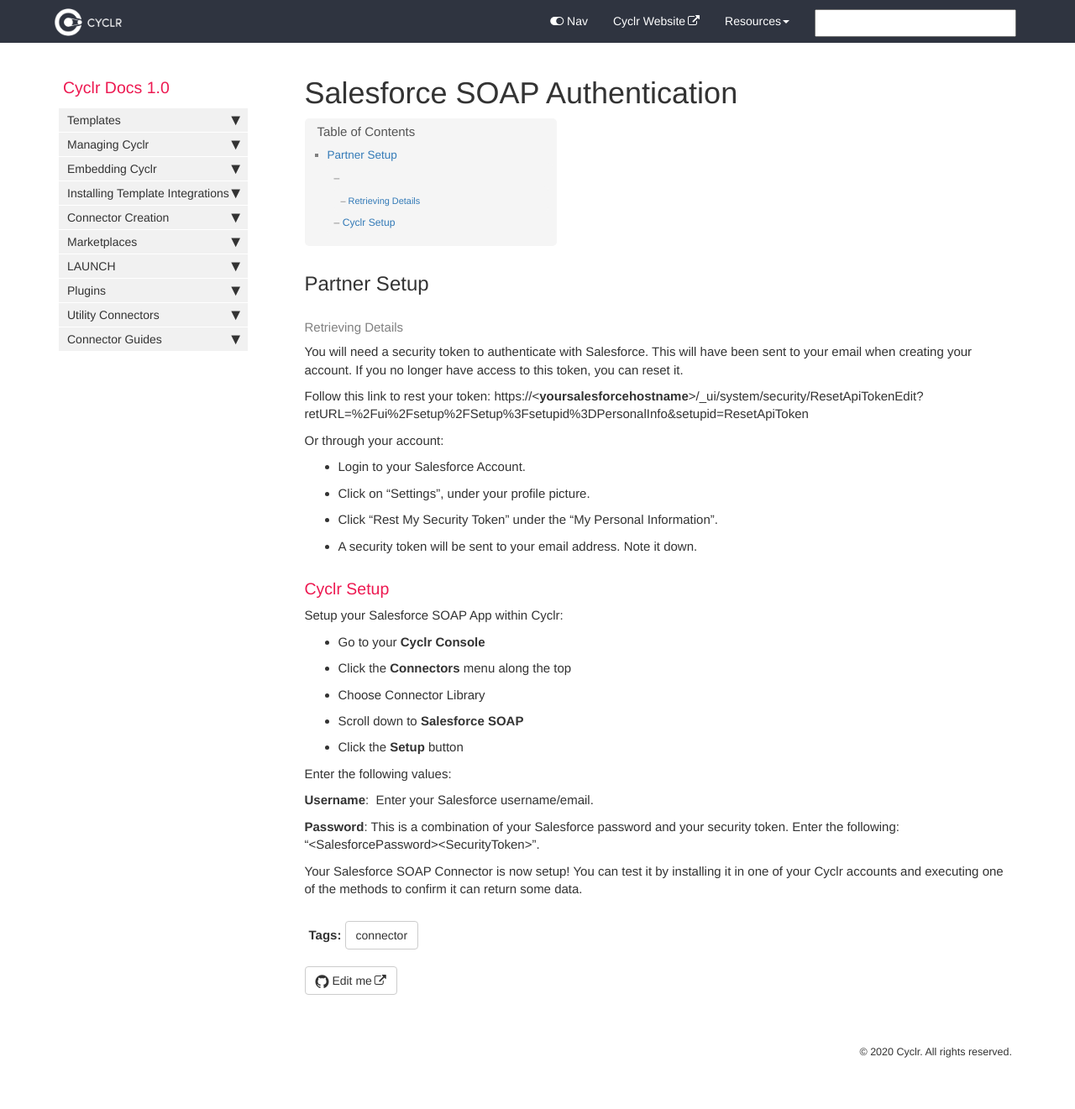
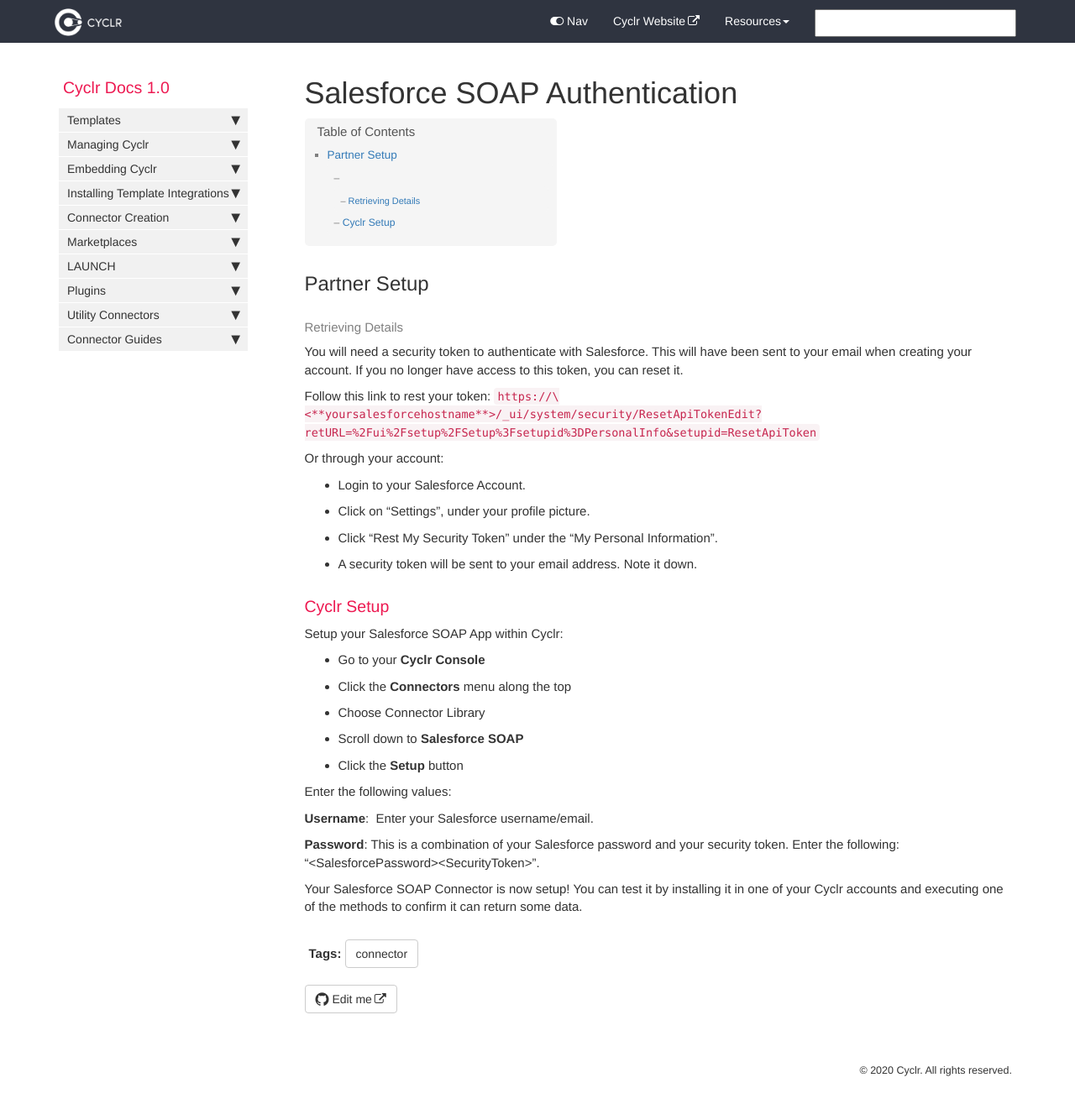
Before and after one commit to sneakysneak/docs, a Jekyll site: the page built from pages/connector-authentication/salesforceSoap.md, in a window 1280 px wide and 1345 px high. Shown: the top 1321 px of the window at 84% size. Built offline with Jekyll 4.4.1, drawn with Linux system fonts in a browser that asks for light colours; nearby versions of some CDN libraries; comment, search, counter and statistics services are not loaded.

```diff
--- a/pages/connector-authentication/salesforceSoap.md
+++ b/pages/connector-authentication/salesforceSoap.md
@@ -11,7 +11,7 @@ tags: [connector]
 
 You will need a security token to authenticate with Salesforce. This will have been sent to your email when creating your account. If you no longer have access to this token, you can reset it.
 
-Follow this link to rest your token: https://\<**yoursalesforcehostname**>/_ui/system/security/ResetApiTokenEdit?retURL=%2Fui%2Fsetup%2FSetup%3Fsetupid%3DPersonalInfo&setupid=ResetApiToken
+Follow this link to rest your token: `https://\<**yoursalesforcehostname**>/_ui/system/security/ResetApiTokenEdit?retURL=%2Fui%2Fsetup%2FSetup%3Fsetupid%3DPersonalInfo&setupid=ResetApiToken`
 
 Or through your account:
 
```
